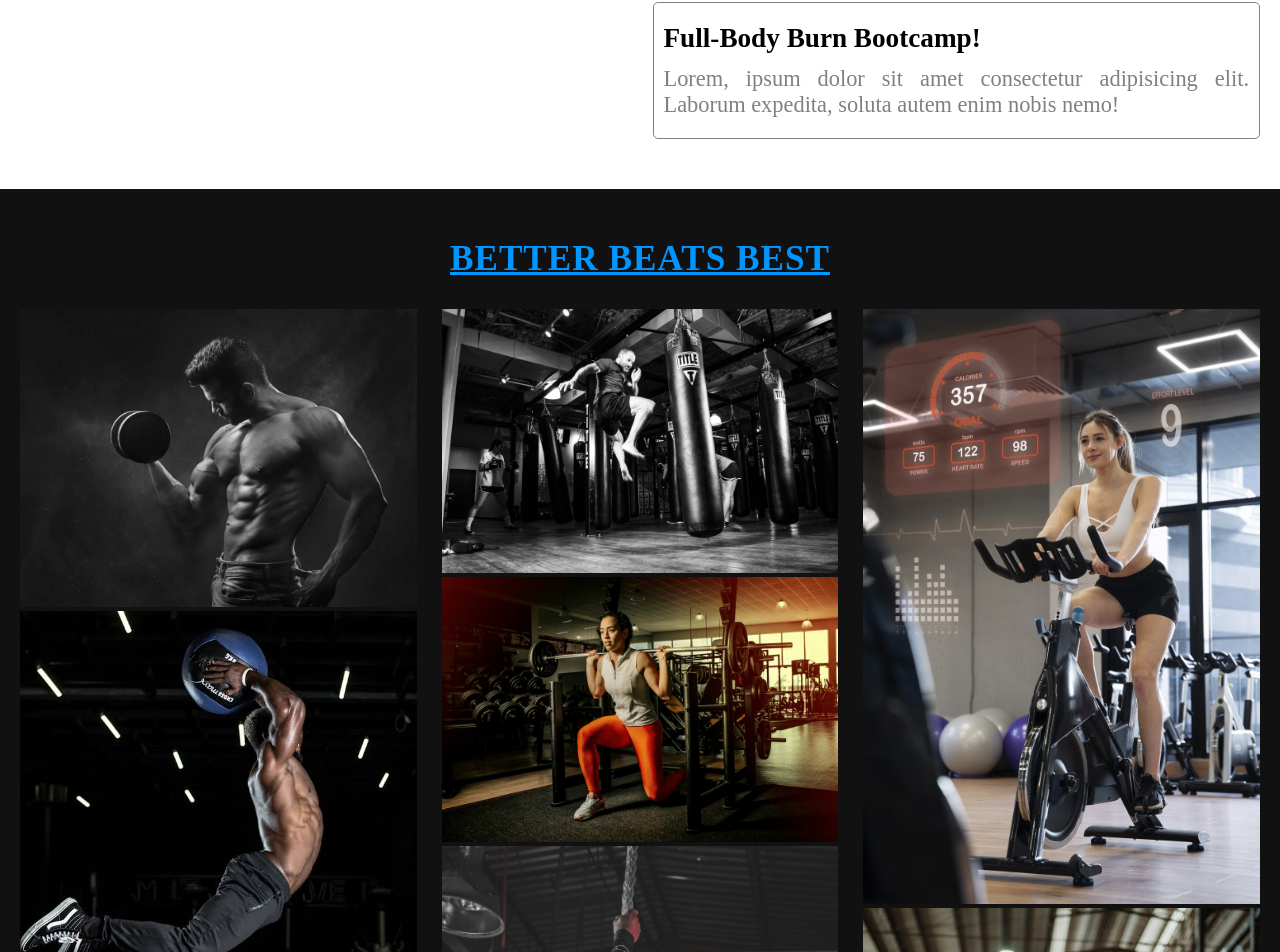
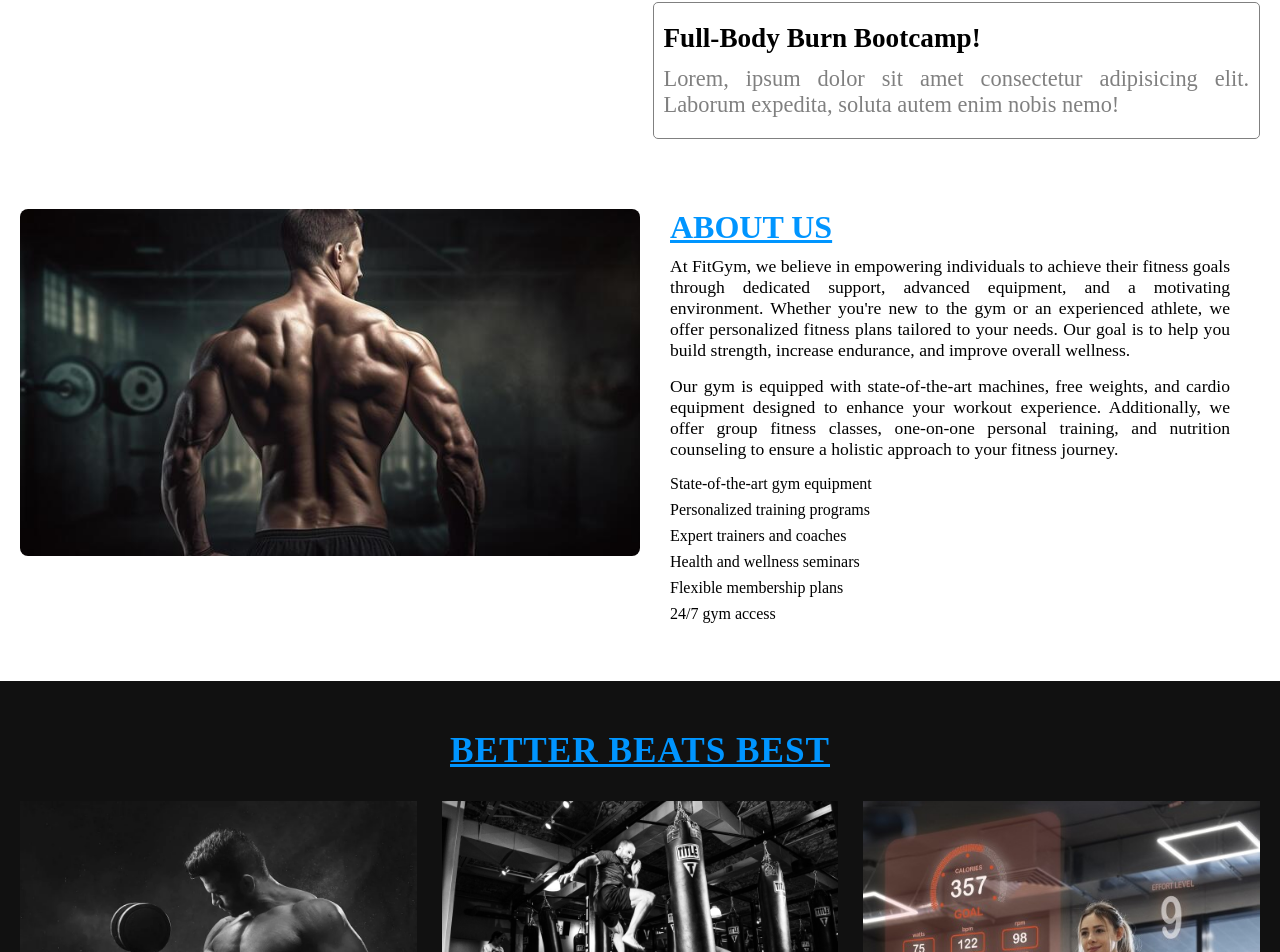
Before and after one commit to MuniPanugothu01/Fitness, a React (Vite) app: page / in a window 1280 px wide. Shown: the part 1893-2845 px from the top of the page. Built offline with nearby package versions, Linux system fonts and the light colour scheme.

Commit message:
added the about us component

```diff
--- a/src/App.jsx
+++ b/src/App.jsx
@@ -17,7 +17,7 @@ const App = () => {
 
 
         <Route path="/" element={<Home />} />
-      <Route path="/pricing" element={<Pricing />}/>
+        <Route path="/pricing" element={<Pricing />} />
         <Route path="/form" element={<Formjoin_comp />} /> {/* Standalone route */}
 
 
--- /dev/null
+++ b/src/components/AboutUs.css
@@ -0,0 +1,66 @@
+/* AboutUs.css */
+
+.about-us-container {
+    display: flex;
+    flex-direction: column;
+    align-items: center;
+    padding: 20px;
+    margin: 0 auto;
+}
+
+.about-us-image img {
+    max-width: 100%;
+    height: auto;
+    border-radius: 8px;
+}
+
+.about-us-content {
+    text-align: center;
+    padding: 20px;
+    font-family: 'Times New Roman', Times, serif;
+    /* Apply Times New Roman font */
+}
+
+.about-us-content h2 {
+    font-size: 2rem;
+    margin-bottom: 10px;
+}
+
+.about-us-content p {
+    font-size: 1.1rem;
+    margin-bottom: 15px;
+}
+
+.about-us-content ul {
+    list-style: none;
+    padding: 0;
+}
+
+.about-us-content ul li {
+    font-size: 1rem;
+    margin-bottom: 8px;
+}
+
+/* Media Query for Medium Screens */
+@media (min-width: 768px) {
+    .about-us-container {
+        flex-direction: row;
+        justify-content: space-between;
+        align-items: flex-start;
+    }
+
+    .about-us-content {
+        text-align: left;
+        padding: 30px;
+        max-width: 50%;
+    }
+
+    .about-us-image {
+        max-width: 50%;
+    }
+
+    .about-us-image img {
+        max-width: 100%;
+        height: auto;
+    }
+}
--- /dev/null
+++ b/src/components/AboutUs.jsx
@@ -0,0 +1,33 @@
+// AboutUs.js
+
+import React from 'react';
+import './AboutUs.css';
+
+const AboutUs = () => {
+    return (
+        <div className="about-us-container">
+            <div className="about-us-image">
+                <img src="image2.jpg" alt="Gym Fitness" />
+            </div>
+            <div className="about-us-content" style={{ textAlign: 'justify', marginTop: '-30px', fontFamily: "'Times New Roman', Times, serif" }}>
+                <h2 style={{ textTransform: 'uppercase', color: '#0095ff' }}><u>About Us</u></h2>
+                <p style={{ fontFamily: "'Times New Roman', Times, serif" }}>
+                    At FitGym, we believe in empowering individuals to achieve their fitness goals through dedicated support, advanced equipment, and a motivating environment. Whether you're new to the gym or an experienced athlete, we offer personalized fitness plans tailored to your needs. Our goal is to help you build strength, increase endurance, and improve overall wellness.
+                </p>
+                <p>
+                    Our gym is equipped with state-of-the-art machines, free weights, and cardio equipment designed to enhance your workout experience. Additionally, we offer group fitness classes, one-on-one personal training, and nutrition counseling to ensure a holistic approach to your fitness journey.
+                </p>
+                <ul>
+                    <li>State-of-the-art gym equipment</li>
+                    <li>Personalized training programs</li>
+                    <li>Expert trainers and coaches</li>
+                    <li>Health and wellness seminars</li>
+                    <li>Flexible membership plans</li>
+                    <li>24/7 gym access</li>
+                </ul>
+            </div>
+        </div>
+    );
+};
+
+export default AboutUs;
--- a/src/components/Home.jsx
+++ b/src/components/Home.jsx
@@ -7,7 +7,7 @@ import Contact from './Contact';
 import BMICalculator from './BMICalculator';
 import Footer from './Footer';
 import { Link } from 'react-router-dom';
-
+import AboutUs from './AboutUs'
 
 const Home = () => {
   return (
@@ -38,6 +38,7 @@ const Home = () => {
 
 
       <WorkoutSessions />
+      <AboutUs />
       <Gallery />
       <Pricing />
       <Contact />
```
Lines whose indentation alone changed are shown as unchanged.
